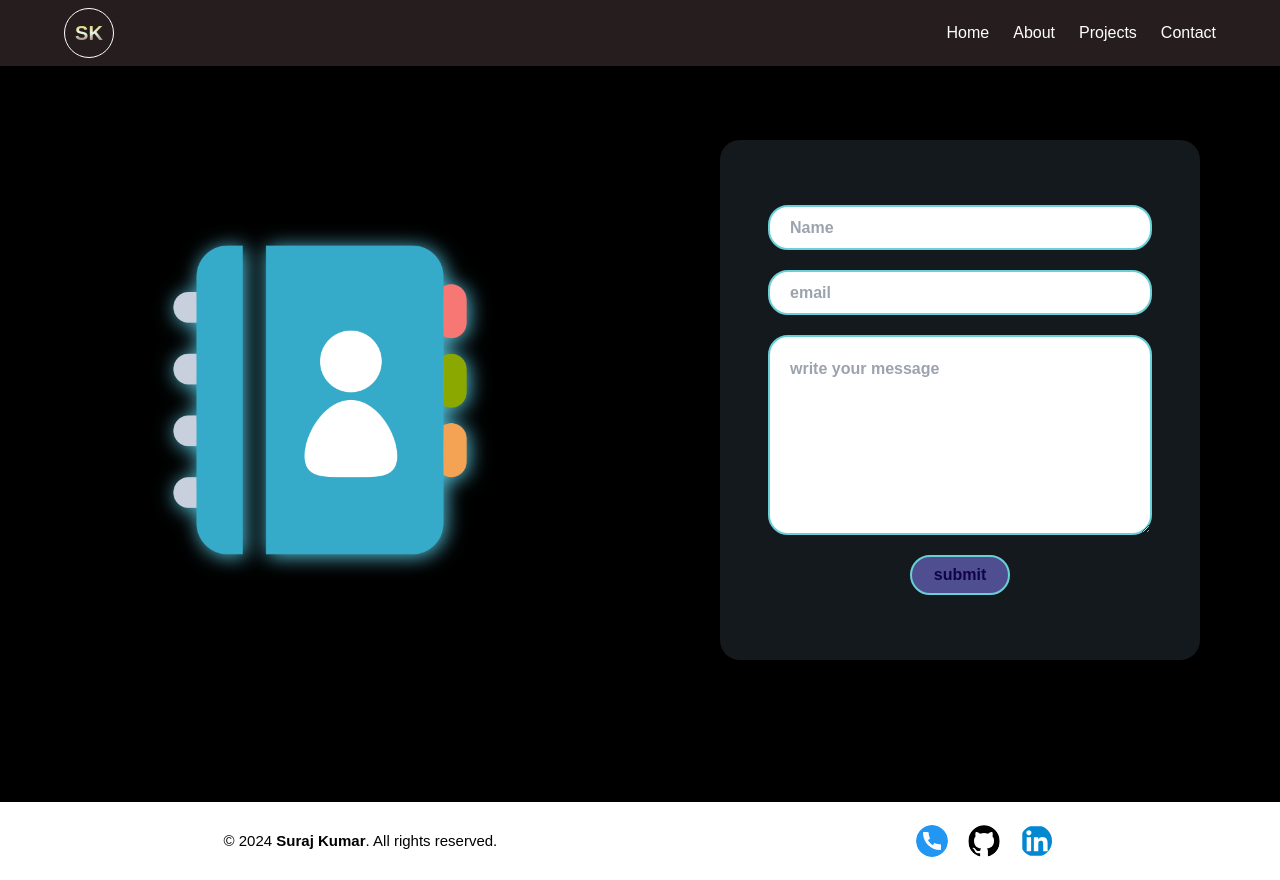
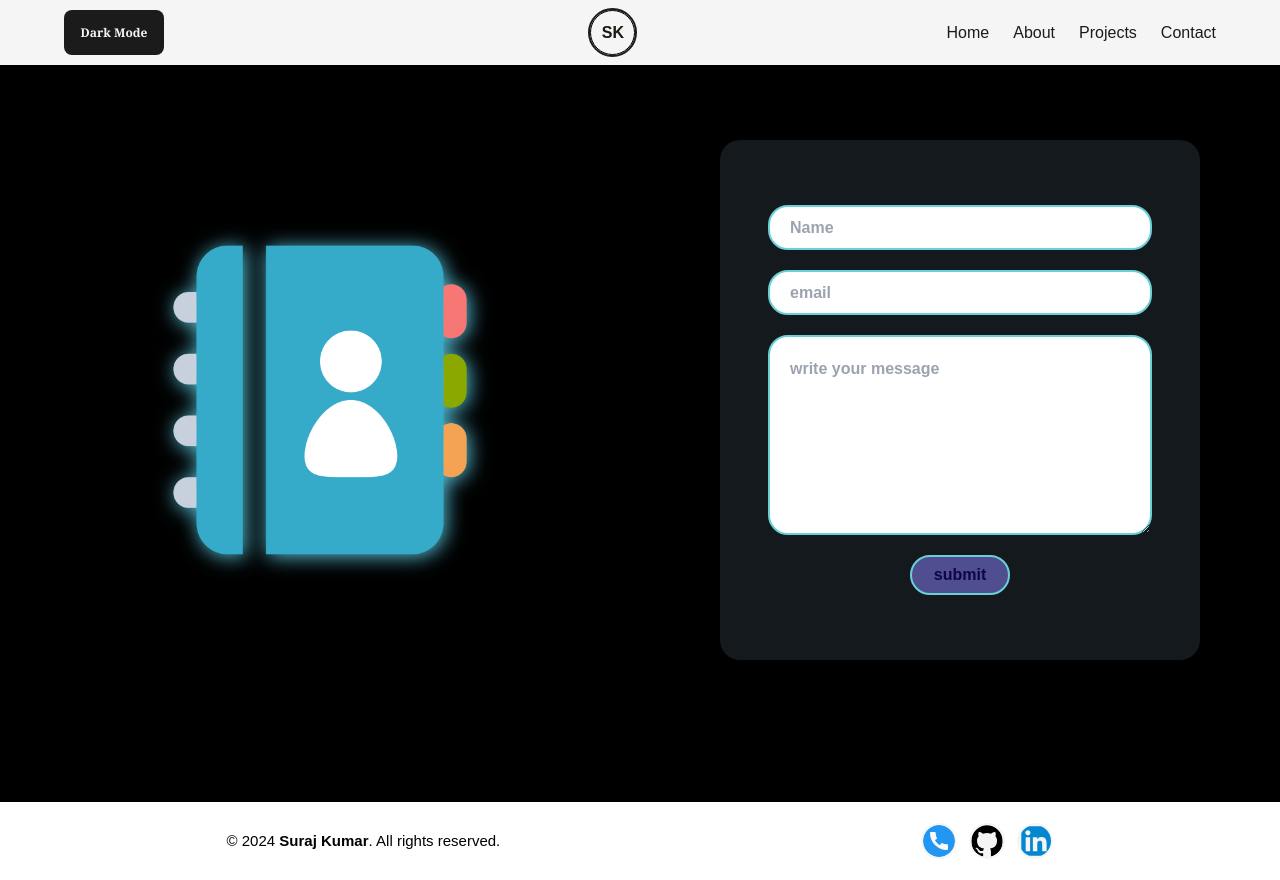
Before and after one commit to surajkr20/MyPortfolio, a React (Vite) app in the folder portfolio/: page /contact in a window 1280 px wide. Built offline with nearby package versions, Linux system fonts and the light colour scheme.

Commit message:
dark mode added on home page, navbar and footer

```diff
--- a/portfolio/src/components/Footer.jsx
+++ b/portfolio/src/components/Footer.jsx
@@ -5,7 +5,7 @@ import { socialLinks } from "../constants/index";
 
 const Footer = () => {
   return (
-    <footer className='bg-white flex items-center justify-around h-[80px] border-t-2 border-black px-4'>
+    <footer className='bg-white dark:bg-dark dark:text-light flex items-center justify-around h-[80px] border-t-2 border-black px-4'>
         <p className="text-[15px]">
           © 2024 <strong>Suraj Kumar</strong>. <br className="lg:hidden md:hidden"/> All rights reserved.
         </p>
@@ -16,7 +16,7 @@ const Footer = () => {
               <img
                 src={link.iconUrl}
                 alt={link.name}
-                className='sm:w-10 sm:h-10 w-8 h-8 object-contain bg-white p-1 rounded-full'
+                className='sm:w-9 sm:h-9 w-8 h-8 object-contain bg-light p-[2px] rounded-full'
               />
             </Link>
           ))}
--- a/portfolio/src/components/Logo/Logo.css
+++ b/portfolio/src/components/Logo/Logo.css
@@ -1,12 +1,11 @@
 
 .logo{
-    width: 50px;
-    height: 50px;
-    border: 1px white solid;
+    width: 45px;
+    height: 45px;
+    border: 1px black solid;
 }
 
 #logo-text{
     background: linear-gradient(rgb(221, 161, 10),rgb(227, 249, 227), rgb(98, 10, 10));
     background-clip: text;
-    color: transparent;
 }
--- a/portfolio/src/components/Logo/Logo.jsx
+++ b/portfolio/src/components/Logo/Logo.jsx
@@ -23,7 +23,7 @@ const Logo = () => {
   })
 
   return (
-    <div className="flex items-center justify-center" id="link">
+    <div className="dark:border-light border-2 rounded-full dark:text-light text-dark sm:ml-[10%]" id="link">
       <motion.div
         className="logo w-10 h-10 flex items-center text-2xl justify-center rounded-full font-bold cursor-pointer"
         whileHover={{
@@ -31,7 +31,7 @@ const Logo = () => {
           transition:{duration:1, repeat: Infinity}
         }}
       >
-        <span id='logo-text' className='text-[20px]'>SK</span>
+        <span id='logo-text' className='text-[16px]'>SK</span>
       </motion.div>
     </div>
   );
--- a/portfolio/src/components/Resume.jsx
+++ b/portfolio/src/components/Resume.jsx
@@ -6,12 +6,14 @@ const Resume = ({className=''}) => {
   return (
     <div className={`flex flex-row items-center gap-6 ${className}`}>
       {/* Resume section */}
-      <a href={'/'} target={"_blank"} className="bg-white text-black p-2 rounded-md w-[130px] text-center hover:bg-black border-2 border-black hover:text-white">
+      <a href={'/'} target={"_blank"}
+      className="bg-white text-black p-2 rounded-md w-[130px] text-center hover:bg-black border-2 border-black hover:text-white
+      dark:border-2 dark:border-light dark:text-light dark:hover:bg-light dark:hover:text-dark">
         Resume
       </a>
       <a
         href="mailto:your-suraj71308kumar@gmail.com"
-        className="text-xl text-blue-600 underline cursor-pointer"
+        className="text-[17px] text-blue-600 underline cursor-pointer dark:text-primary"
       >
         Mail me?
       </a>
--- a/portfolio/src/components/SocialMediaIcons/Icons.css
+++ b/portfolio/src/components/SocialMediaIcons/Icons.css
@@ -15,7 +15,7 @@
     display: flex;
     align-items: center;
     justify-content: center;
-    background-color: black;
+    background-color: rgb(80, 42, 42);
     cursor: pointer;
     transition: all 0.9s;
     border: 1px solid white;
@@ -36,9 +36,8 @@
 @media (max-width: 700px){
     .social-container{
         width: 100%;
-        margin-top: 15px;
     }
     .social-container #icon-cover i{
-        font-size: 1.5rem;
+        font-size: 1.4rem;
     }
 }
--- /dev/null
+++ b/portfolio/src/components/useThemeSwitcher.jsx
@@ -0,0 +1,51 @@
+/* eslint-disable no-unused-vars */
+import React, { useEffect, useState } from "react";
+
+const useThemeSwitcher = () => {
+  const preferDarkQuery = "(prefer-color-scheme: dark)";
+  const [mode, setMode] = useState("");
+
+  useEffect(()=>{
+    const mediaQuery  = window.matchMedia(preferDarkQuery);
+    const userPref = window.localStorage.getItem("theme");
+
+    const handleChange = () =>{
+      if(userPref){
+        let check = userPref === "dark" ? "dark" : "light";
+        setMode(check);
+        if(check === "dark"){
+          document.documentElement.classList.add("dark");
+        }else{
+          document.documentElement.classList.remove("dark");
+        }
+      }else{
+        let check = mediaQuery.matches ? "dark" : "light";
+        setMode(check);
+
+        if(check === "dark"){
+          document.documentElement.classList.add("dark");
+        }else{
+          document.documentElement.classList.remove("dark");
+        }
+      }
+    }
+
+    mediaQuery.addEventListener("change",handleChange);
+
+    return () => mediaQuery.removeEventListener("change",handleChange);
+  },[])
+
+  useEffect(() => {
+    if (mode === "dark") {
+      window.localStorage.setItem("theme", "dark");
+      document.documentElement.classList.add("dark");
+    } else {
+      window.localStorage.setItem("theme", "light");
+      document.documentElement.classList.remove("dark");
+    }
+  }, [mode]);
+
+  return [mode, setMode];
+};
+
+export default useThemeSwitcher;
--- a/portfolio/src/index.css
+++ b/portfolio/src/index.css
@@ -12,6 +12,4 @@
 html, body{
     width: 100%;
     height: 100%;
-    background-color: whitesmoke;
-    color: black;
 }
--- a/portfolio/src/pages/Home/Home.css
+++ b/portfolio/src/pages/Home/Home.css
@@ -31,6 +31,6 @@
     .left-resume{
         display: block;
         display: flex;
-        margin-top: 20px;
+        /* margin-top: 20px; */
     }
 }
--- a/portfolio/src/pages/Navbar/Navbar.css
+++ b/portfolio/src/pages/Navbar/Navbar.css
@@ -1,13 +1,7 @@
 
 .nav-container{
-    background-color: rgb(38, 30, 30);
     position: fixed;
     top: 0;
-}
-
-#list:hover{
-    color: rgb(203, 79, 79);
-    border-bottom: 2px solid white;
 }
 
 .mobile-menu{
@@ -20,6 +14,7 @@
     transform: translateX(100%);
     transition: all 0.5s;
     background-color: rgb(47, 13, 13);
+    color: wheat;
 }
 
 .activemobile{
@@ -39,7 +34,7 @@
 .ham{
     width: 35px;
     height: 2px;
-    background-color: aquamarine;
+    background-color: black;
 }
 
 @media (max-width:700px) {
--- a/portfolio/src/pages/Navbar/Navbar.jsx
+++ b/portfolio/src/pages/Navbar/Navbar.jsx
@@ -2,8 +2,11 @@ import { useRef } from "react";
 import Logo from "../../components/Logo/Logo";
 import "./Navbar.css";
 import { Link, Outlet } from "react-router-dom";
+import useThemeSwitcher from "../../components/useThemeSwitcher";
 
 const Navbar = () => {
+  const [mode, setMode] = useThemeSwitcher();
+
   const menu = useRef();
   const mobile = useRef();
 
@@ -21,31 +24,49 @@ const Navbar = () => {
 
   return (
     <>
-      <nav className="nav-container flex flex-row items-center justify-between w-full mx-auto px-16 py-2 z-10">
+      <nav className="nav-container dark:bg-dark dark:text-light bg-light text-dark shadow-md dark:border-b-2 dark:border-b-light
+      flex flex-row items-center justify-between w-full mx-auto sm:px-16 px-6 py-2 z-10">
+        {/* darkMode toggle button */}
+        <button
+          onClick={() => setMode(mode === "light" ? "dark" : "light")}
+          className="sm:rounded-lg dark:bg-light bg-dark text-light font-serif font-semibold dark:text-dark sm:p-2 sm:w-[100px] w-[45px] h-[45px]
+          rounded-full sm:text-[12px] text-[9px] flex items-center justify-center p-3"
+        >
+          {mode === "dark" ? "Light Mode" : "Dark Mode"}
+        </button>
+
         {/* Logo Icon */}
         <Logo />
 
         {/* Desktop Menu */}
-        <ul className="desktop-menu nav-list flex flex-row items-center gap-6 list-none cursor-pointer text-white">
+        <ul className="desktop-menu nav-list flex flex-row items-center gap-6 list-none cursor-pointer ">
           <Link to="/">
-            <li id="list">Home</li>
+            <li id="list" className="dark:hover:border-b-2 dark:hover:text-primary dark:border-light hover:border-b-4 border-dark">
+              Home
+            </li>
           </Link>
           <Link to="/about">
-            <li id="list">About</li>
+            <li id="list" className="dark:hover:border-b-2 dark:hover:text-primary dark:border-light hover:border-b-4 border-dark">
+              About
+            </li>
           </Link>
           <Link to="/project">
-            <li id="list">Projects</li>
+            <li id="list"
+            className="dark:hover:border-b-2 dark:hover:text-primary dark:border-light hover:border-b-4 border-dark"
+            >Projects</li>
           </Link>
           <Link to="contact">
-            <li id="list">Contact</li>
+            <li id="list"
+            className="dark:hover:border-b-2 dark:hover:text-primary dark:border-light hover:border-b-4 border-dark"
+            >Contact</li>
           </Link>
         </ul>
 
         {/* Hamburger Menu */}
         <div className="hamburger" ref={menu} onClick={toggleMenu}>
-          <div className="ham"></div>
-          <div className="ham"></div>
-          <div className="ham"></div>
+          <div className="ham dark:bg-light"></div>
+          <div className="ham dark:bg-light"></div>
+          <div className="ham dark:bg-light"></div>
         </div>
 
         {/* Mobile Menu */}
@@ -54,7 +75,7 @@ const Navbar = () => {
           className="mobile-menu flex flex-col items-center justify-center gap-5 list-none cursor-pointer text-white"
         >
           <Link to="/" onClick={closeMenu}>
-            <li id="list">Home</li>
+            <li id="list" >Home</li>
           </Link>
           <Link to="/about" onClick={closeMenu}>
             <li id="list">About</li>
@@ -66,7 +87,8 @@ const Navbar = () => {
             <li id="list">Contact</li>
           </Link>
         </ul>
-        <Outlet/>
+
+        <Outlet />
       </nav>
     </>
   );
--- a/portfolio/tailwind.config.js
+++ b/portfolio/tailwind.config.js
@@ -4,8 +4,15 @@ export default {
     "./index.html",
     "./src/**/*.{js,ts,jsx,tsx}",
   ],
+  darkMode: 'class',
   theme: {
     extend: {},
+    colors: {
+      dark: "#1b1b1b",
+      light: "#f5f5f5",
+      primary: "#B63E96",
+      primaryDark: "#58E6D9"
+    }
   },
   backgroundImage:{
     circularLight: 'repeating-radial-gradient(rgba(0,0,0,0.4) 2px, #f5f5f5 5px, #f5f5f5 100px);'
```
Also changed, not shown: portfolio/src/pages/Home/Home.jsx (+18 -14 lines).
